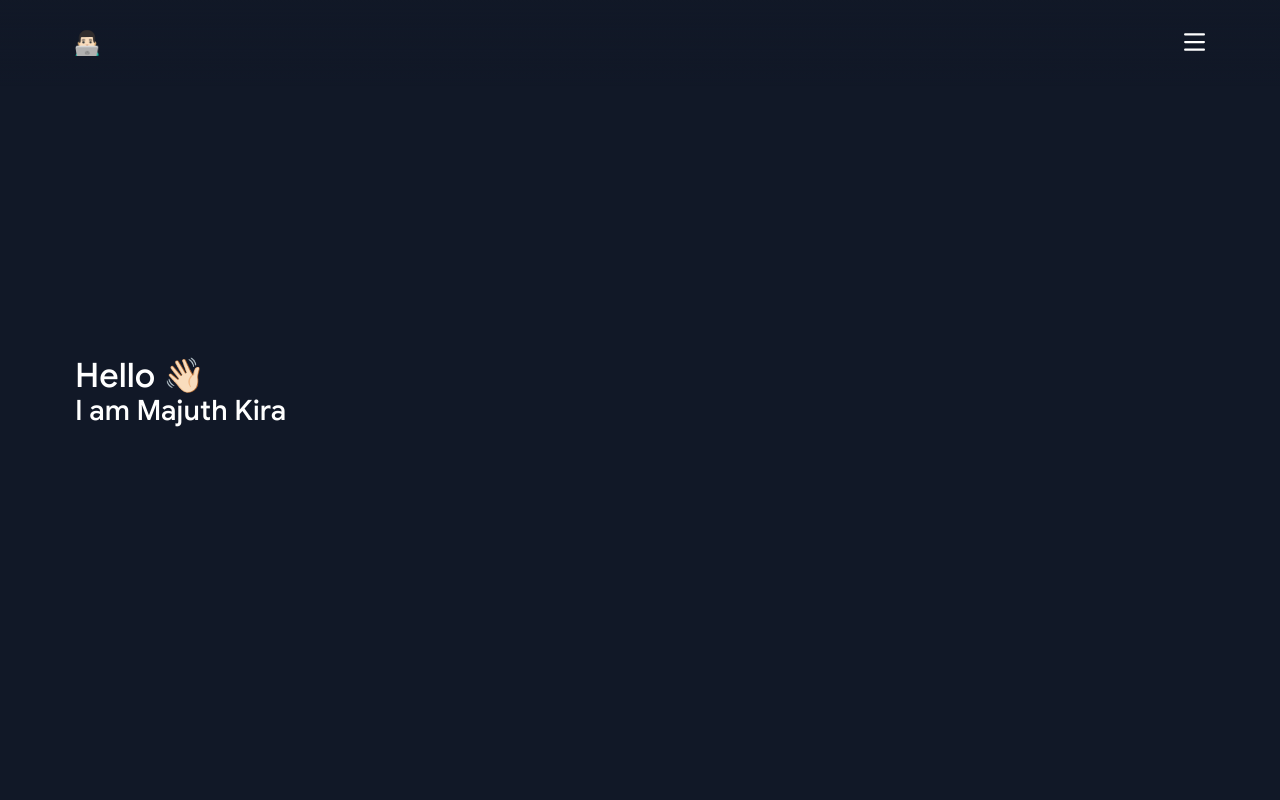
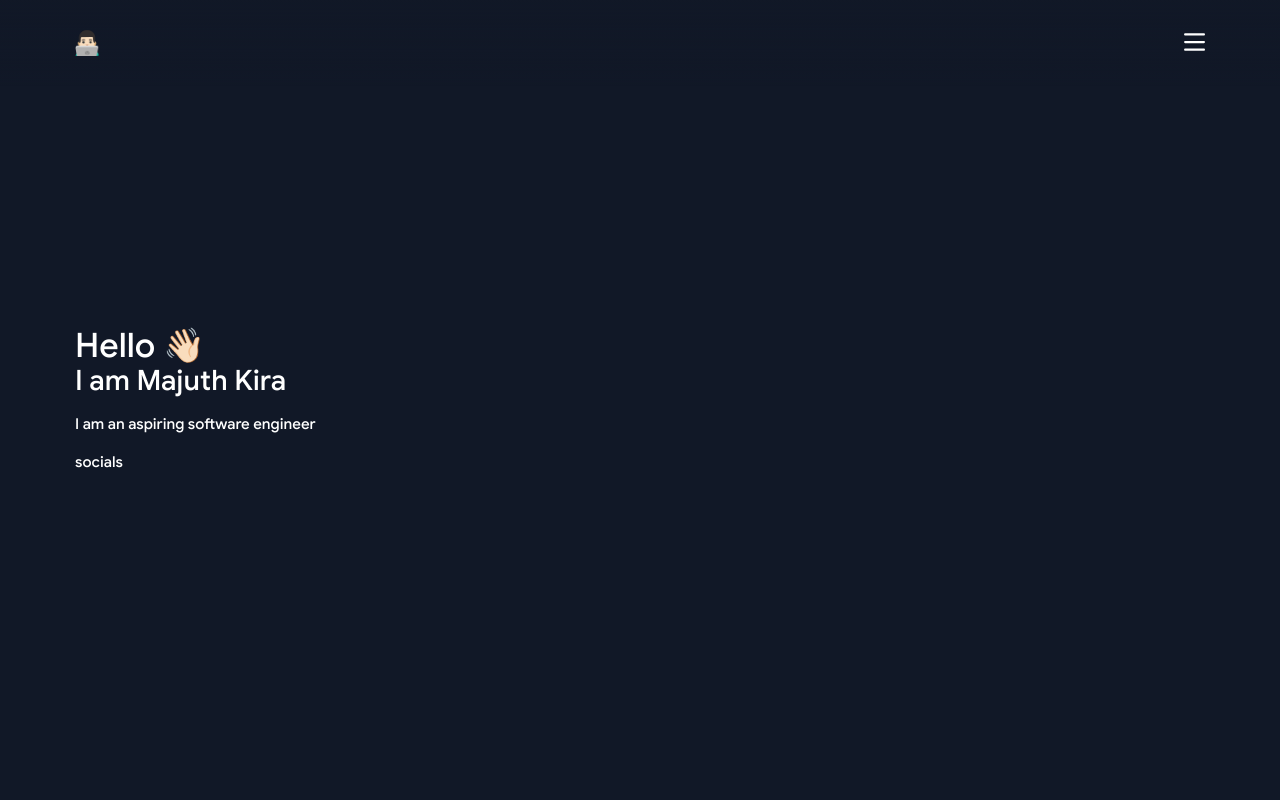
Before and after one commit to majuth/portfolio-site-2.0, a React (Create React App) app: page / in a window 1280 px wide. Shown: the top 800 px of the page. Built offline with nearby package versions, Linux system fonts and the light colour scheme.

Commit message:
Add spacing for title

```diff
--- a/src/components/title/title.js
+++ b/src/components/title/title.js
@@ -3,9 +3,13 @@ import Typed from "typed.js";
 
 function Title() {
     return <section id="home" className="w-full flex md:items-center py-8 section-container min-h-screen relative mb-24">
-    <div className="md:mb-4 mb-2">
-        <h2 className="text-4xl seq"> Hello 👋🏻 </h2>
-        <h1 className="text-3xl seq"> I am Majuth Kira </h1>
+    <div className="font-medium flex flex-col pt-32 md:pt-0 select-none">
+        <div className="md:mb-4 mb-2">
+            <h2 className="text-4xl seq"> Hello 👋🏻 </h2>
+            <h1 className="text-3xl seq"> I am Majuth Kira </h1>
+        </div>
+        <p className="mb-4"> I am an aspiring software engineer</p>
+        <div className="flex seq">socials</div>
     </div>
     </section>;
 
```
